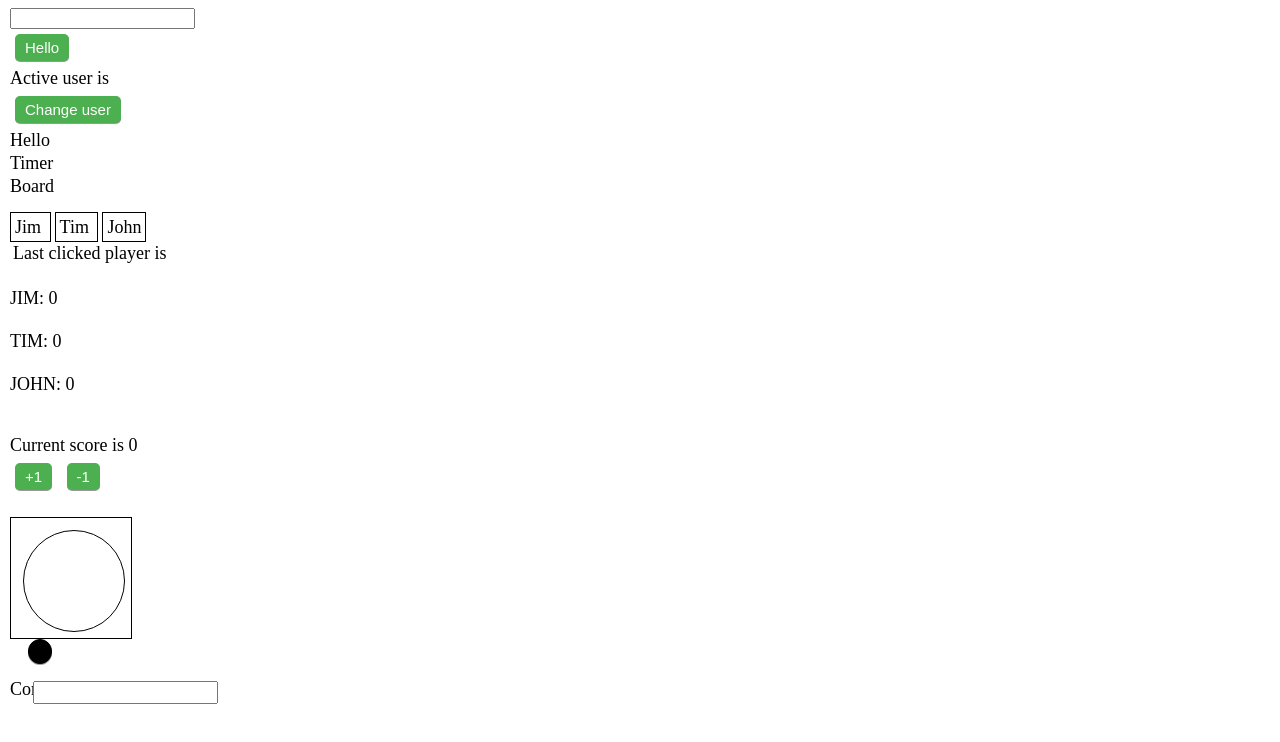
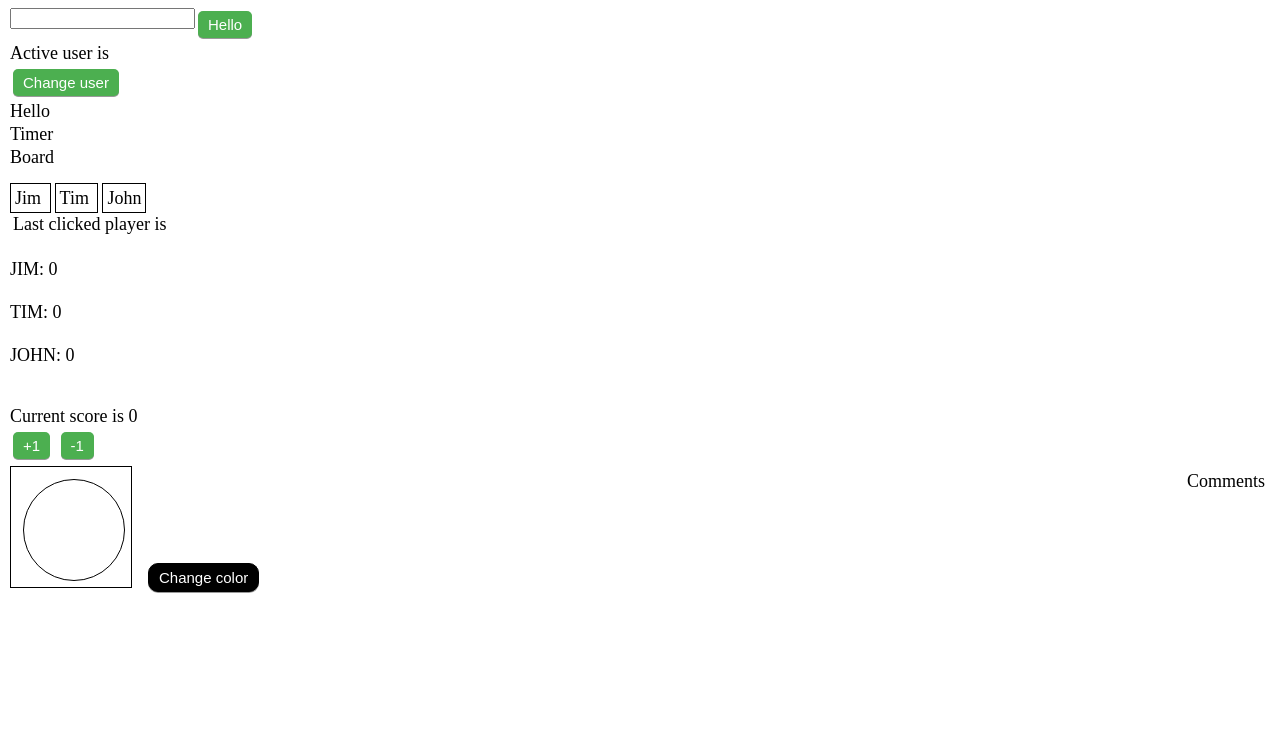
Before and after one commit to kamilakli/connect3, a website: page index.html in a window 1280 px wide. Drawn offline with Linux system fonts and the light colour scheme.

Commit message:
zadanie z inputami nr1

```diff
--- a/index.html
+++ b/index.html
@@ -6,17 +6,18 @@
         <script src="zadanie3.js"></script>
         <script src="zadanie4.js"></script>
     </head>
+
         <body>
         <div>
-            <input type="text" name="Hello" id = "helloInput"><br>
-            <button onclick="showUser()">Hello</button>
-        </div>
+            <input type="text" name="Hello" id = "helloInput">
+         <button onclick="showUser()">Hello</button></div>
+
         <div>
                 Active user is
                 <span id="message"></span>
                <div id=outer_button></div>
                <button onclick="displayUser()">Change user</button>
-            </div>
+        </div>
         <div>
             Hello <span id="userName"></span>
         </div>
@@ -61,18 +62,14 @@
     <div>
             <button onclick="add()">+1</button>
             <button onclick="decrease()">-1</button>
-    </div><br/>
+    </div>
     <div class = "square">
-        <div class="circle" id="colorChanger">
-
-        </div>
-    <div><button class="specialButton" onclick="showColor()"></button></div>
-    <div>
-        <input class = "writeColor" type="text" name="Backround Color" id = "helloColor"><br>
+        <div class="circle" id="colorChanger"></div>
     </div>
-
-    </div></br></br>
-        <div>Comments</div>
+    <span class="specialButton">
+        <button onclick="showColor()" class="specialButton">Change color</button>
+    </span>
+        <div class = "comments">Comments</div>
         </body>
 
 </html>
--- a/style.css
+++ b/style.css
@@ -7,17 +7,21 @@ div.annoucePlayer{
     margin:5px 4px 4px 5px;
 }
 div.square {
+    display: inline-block;
     border: 1px solid black;
     padding: 10px;
     height: 100px;
     width: 100px;
     margin: 1px, 1px, 5px, 1px;
+    position: relative;
 }
 div.circle {
+    display: inline-block;
     border: 1px solid black;
     border-radius: 120px;
     height: 100%;
     width: 100%;
+    position: relative;
 
 }
 button {
@@ -33,7 +37,7 @@ button {
     border: none;
     border-radius: 5px;
     box-shadow: 0 1px #999;
-    margin: 5px;
+    margin: 3px;
 }
 button:hover {background-color: #3e8e41}
 
@@ -42,24 +46,31 @@ button:active {
     box-shadow: 0 2px #666;
     transform: translateY(4px);
 }
-.specialButton{
+button.specialButton{
+    display: inline-flexbox;
     border: 1px solid black;
-    border-radius: 120px;
-    height: 25%;
-    width: 25%;
+    border-radius: 10px;
     background-color: black;
-    display: inline;
+    margin: 10px;
+    flex: right;
+    position: relative;
 }
-.specialButton:hover {background-color: rgb(29, 28, 28);}
+
+button.specialButton:hover {background-color: rgb(29, 28, 28);}
 
 
 div {
     margin: 2px;
     font-size: 18px;
 }
-input.writeColor {
-    margin: 10px;
-    display: inline;
+
+input {
+    float: left;
+}
+div.comments {
+    display: block;
+    margin: 4px;
+    padding: 3px;
     position: relative;
-    padding:2px;
+    float: right;
 }
--- /dev/null
+++ b/zad1.css
@@ -0,0 +1,34 @@
+div {
+    margin: 2px;
+    padding:2px;
+    font-size:25px;
+    position: relative;
+    display: inline-block;
+}
+div.result{
+font-family: Arial, Helvetica, sans-serif;
+color: rgb(33, 32, 102);
+display: block;
+}
+
+button {
+    display: inline;
+    padding: 5px 10px;
+    font-size: 15px;
+    cursor:pointer;
+    text-align: center;
+    text-decoration: none;
+    outline:none;
+    color:rgb(255, 255, 255);
+    background-color: rgb(81, 118, 199);
+    border: none;
+    border-radius: 5px;
+    box-shadow: 0 1px rgb(190, 190, 190);
+}
+button:hover {background-color: #3e578e}
+
+button:active {
+    background-color: #4cb0bd;
+    box-shadow: 0 2px #666;
+    transform: translateY(4px);
+}
--- a/zadanie4.js
+++ b/zadanie4.js
@@ -1,6 +1,5 @@
 let circleColor = "#bf3eff";
 function changeColor(currentColor) {
-    console.log("what");
     if(currentColor === "#bf3eff"){
         return "#fff68f";
     } else if (currentColor === "#fff68f")
```
Also changed, not shown: zad1.html (added, +27 -0 lines), zad1.js (added, +12 -0 lines).
